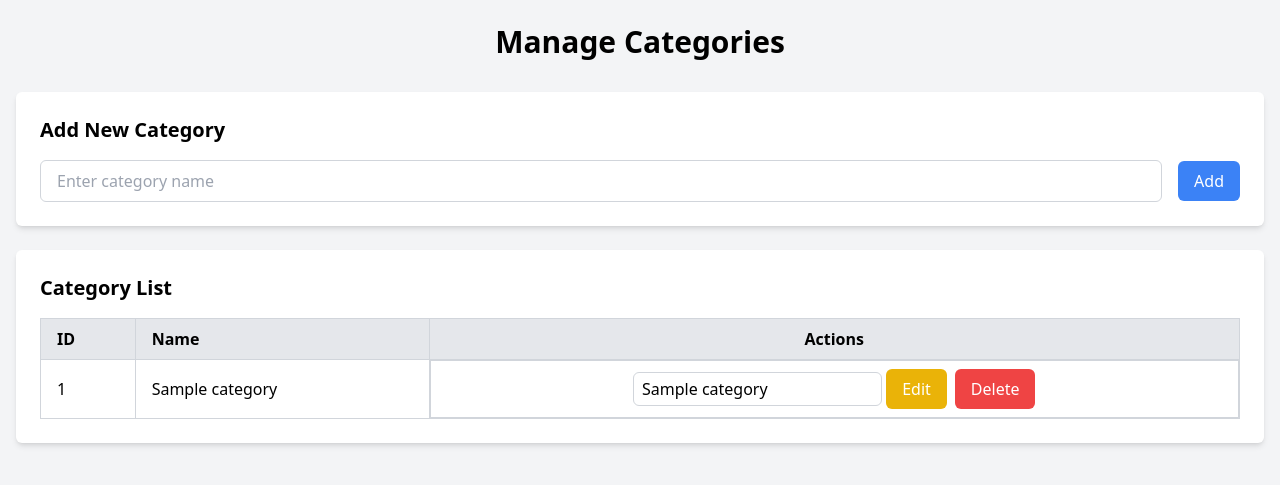
After one commit to abdelouafir/Dev.to-Blogging-Plateform, a PHP site: page /assets/php/category_vew.php in a window 1280 px wide. The commit adds this page. Shown: the top 485 px of the page. Run offline with PHP 8.4, Linux system fonts and the light colour scheme; tables that the repository leaves empty hold one stand-in row (values such as "Sample post"); some libraries are stand-ins or nearby versions.

```diff
--- /dev/null
+++ b/assets/php/category_vew.php
@@ -0,0 +1,102 @@
+<?php
+require_once dirname(__FILE__, 3).'/vendor/autoload.php';
+require_once dirname(__FILE__, 3).'/classes/category.php';
+// require_once 'C:\xampp\htdocs\Dev.to-Blogging-Plateform\classes\insert.php';
+// require_once 'C:\xampp\htdocs\Dev.to-Blogging-Plateform\config\db.php';
+
+use Config\Database;
+$conn = new Database();
+$conction = $conn->getConnection();
+$ins = new category();
+$tags = $ins->get_categories($conction);
+$categories = $ins->get_categories($conction);
+if ($_SERVER['REQUEST_METHOD'] == 'POST' && isset($_POST['category_name'])) {
+    $tags = $_POST['category_name'];
+    // $id = $_POST['id'];
+    $re = category::create_category($conction, $tags);;
+}
+if ($_SERVER['REQUEST_METHOD'] == 'POST' && isset($_POST['category_id'])) {
+    $id = $_POST['category_id'];
+    // $id = $_POST['id'];
+    $delete = category::delete_category($conction,$id);
+}
+
+?>
+
+
+
+<!DOCTYPE html>
+<html lang="en">
+<head>
+    <meta charset="UTF-8">
+    <meta name="viewport" content="width=device-width, initial-scale=1.0">
+    <title>Manage Categories</title>
+    <script src="https://cdn.tailwindcss.com"></script>
+</head>
+<body class="bg-gray-100 font-sans leading-normal tracking-normal">
+
+    <div class="container mx-auto px-4 py-6">
+        <h1 class="text-3xl font-bold text-center mb-8">Manage Categories</h1>
+
+
+
+        <!-- Add Category Form -->
+        <div class="bg-white shadow-md rounded-md p-6 mb-6">
+            <h2 class="text-xl font-semibold mb-4">Add New Category</h2>
+            <form action="./category_vew.php" method="POST" class="flex items-center gap-4">
+                <input type="text" name="category_name" placeholder="Enter category name" required
+                       class="w-full px-4 py-2 border border-gray-300 rounded-md focus:outline-none focus:ring-2 focus:ring-blue-500">
+                <button type="submit" name="add_category"
+                        class="bg-blue-500 text-white px-4 py-2 rounded-md hover:bg-blue-600">
+                    Add
+                </button>
+            </form>
+        </div>
+
+        <!-- Categories Table -->
+        <div class="bg-white shadow-md rounded-md p-6">
+            <h2 class="text-xl font-semibold mb-4">Category List</h2>
+            <table class="table-auto w-full border-collapse border border-gray-300">
+                <thead>
+                    <tr class="bg-gray-200">
+                        <th class="border border-gray-300 px-4 py-2 text-left">ID</th>
+                        <th class="border border-gray-300 px-4 py-2 text-left">Name</th>
+                        <th class="border border-gray-300 px-4 py-2 text-center">Actions</th>
+                    </tr>
+                </thead>
+                <tbody>
+                    <?php foreach ($categories as $category) : ?>
+                        <tr class="hover:bg-gray-100">
+                            <td class="border border-gray-300 px-4 py-2"><?= $category['id']?></td>
+                            <td class="border border-gray-300 px-4 py-2"><?= $category['name'] ?></td>
+                            <td class="border border-gray-300 px-4 py-2 text-center flex justify-center gap-2">
+                                <!-- Edit Button -->
+                                <form action="/ruturn/update_category.php" method="POST" class="inline-block">
+                                    <input type="hidden" name="category_id" value="<?= $category['id'] ?>">
+                                    <input type="text" name="category_name"
+                                           value="<?= $category['name'] ?>"
+                                           class="px-2 py-1 border border-gray-300 rounded-md">
+                                    <button type="submit" name="edit_category"
+                                            class="bg-yellow-500 text-white px-4 py-2 rounded-md hover:bg-yellow-600">
+                                        Edit
+                                    </button>
+                                </form>
+
+                                <!-- Delete Button -->
+                                <form action="./category_vew.php" method="POST" class="inline-block">
+                                    <input type="hidden" name="category_id" value="<?= $category['id'] ?>">
+                                    <button type="submit" name="delete_category"
+                                            class="bg-red-500 text-white px-4 py-2 rounded-md hover:bg-red-600">
+                                        Delete
+                                    </button>
+                                </form>
+                            </td>
+                        </tr>
+                    <?php endforeach; ?>
+                </tbody>
+            </table>
+        </div>
+    </div>
+
+</body>
+</html>
--- a/database/database.sql
+++ b/database/database.sql
@@ -12,9 +12,10 @@
         username VARCHAR(20) NOT NULL UNIQUE,
         email VARCHAR(255) NOT NULL UNIQUE,
         password_hash VARCHAR(255) NOT NULL,
-        profile_picture_url VARCHAR(255),0
+        profile_picture_url VARCHAR(255),
         role ENUM('user', 'admin', 'author') NOT NULL DEFAULT 'user'
     ) ENGINE=InnoDB DEFAULT CHARSET=utf8mb4 COLLATE=utf8mb4_unicode_ci;
+
 
     -- Create categories table
     CREATE TABLE categories (
@@ -29,6 +30,7 @@
     content TEXT NOT NULL,
     category_id BIGINT NOT NULL,
     author_id BIGINT NOT NULL,
+    status ENUM('attente','active') NOT NULL DEFAULT 'attente',
     views INTEGER DEFAULT 0,
     KEY idx_articles_category (category_id),
     KEY idx_articles_author (author_id),
@@ -37,6 +39,7 @@
     CONSTRAINT fk_articles_author FOREIGN KEY (author_id)
         REFERENCES users (id)
 ) ENGINE=InnoDB DEFAULT CHARSET=utf8mb4 COLLATE=utf8mb4_unicode_ci;
+
 
     -- Create tags table
     CREATE TABLE tags (
--- a/includes/management_artickles.php
+++ b/includes/management_artickles.php
@@ -1,6 +1,5 @@
 <!DOCTYPE html>
 <html lang="en">
-
 <head>
     <meta charset="UTF-8">
     <meta name="viewport" content="width=device-width, initial-scale=1.0">
```
Also changed, not shown: assets/php/table-artickles.php (+6 -2 lines), classes/Article.php (+19 -19 lines), vew/articles-page.php (+4 -3 lines). Lines whose indentation alone changed are shown as unchanged.
